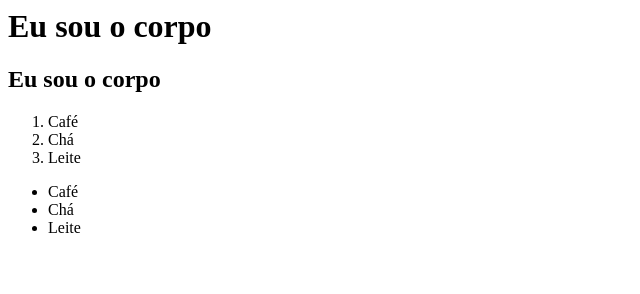
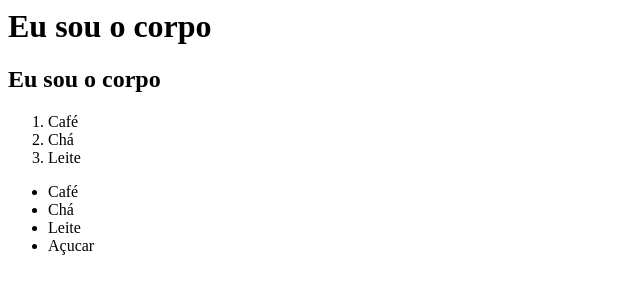
Before and after one commit to vinhaferreira/devweekgit.github.io, a plain HTML site: page index.html in a window 1280 px wide. Shown: the full height of the page, 0-640 px from the left. Drawn offline with Linux system fonts and the light colour scheme.

Commit message:
Adicionado elemento açucar

```diff
--- a/index.html
+++ b/index.html
@@ -19,6 +19,7 @@
             <li>Café</li>
             <li>Chá</li>
             <li>Leite</li>
+            <li>Açucar</li>
         </ul>
     </body>
 </html>
```
